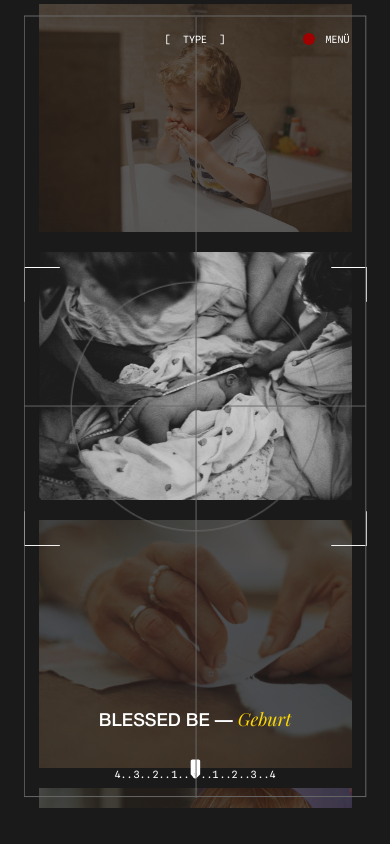
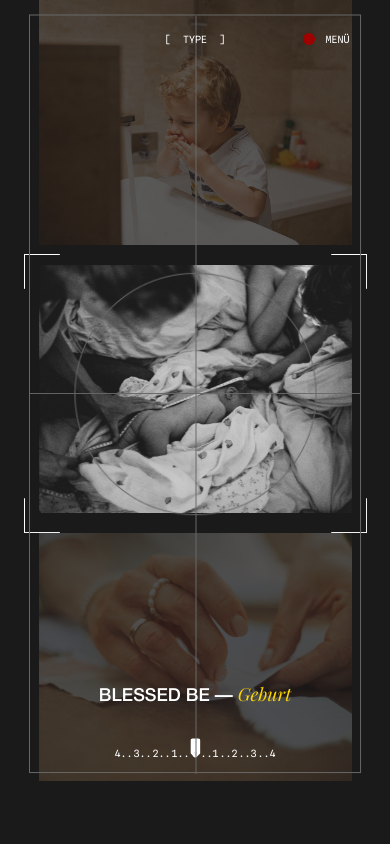
Before and after one commit to lMusicl/video_slider, a plain HTML site: page index.html in a window 390 px wide. Drawn offline with nearby package versions, Linux system fonts and the light colour scheme.

Commit message:
adaptive repair 375px

```diff
--- a/style.css
+++ b/style.css
@@ -431,8 +431,12 @@ a.slider-link:hover {
 
 @media screen and (max-width: 499px) {
     .video_slider {
-        height: 812px;
+        height: 787px;
         max-width: 375px;
+    }
+
+    .video_swiper {
+        height: 100% !important;
     }
 
     a.slider-link {
@@ -448,7 +452,8 @@ a.slider-link:hover {
 
     .video_slider-aim {
         width: 343px;
-        height: 783px;
+        height: 760px;
+        background-size: contain;
         background-image: url("content/mobile_border_2.png");
     }
 
```
